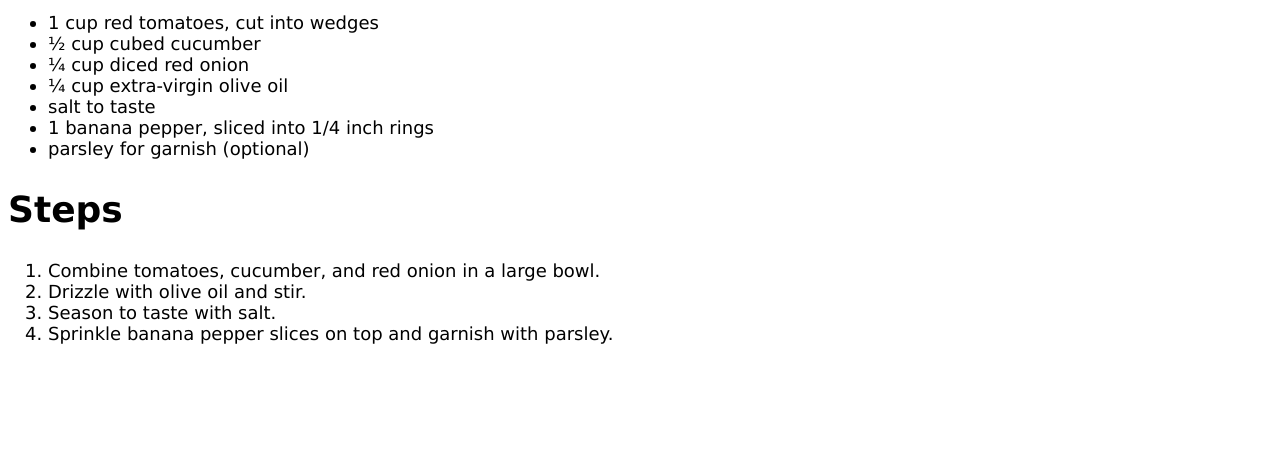
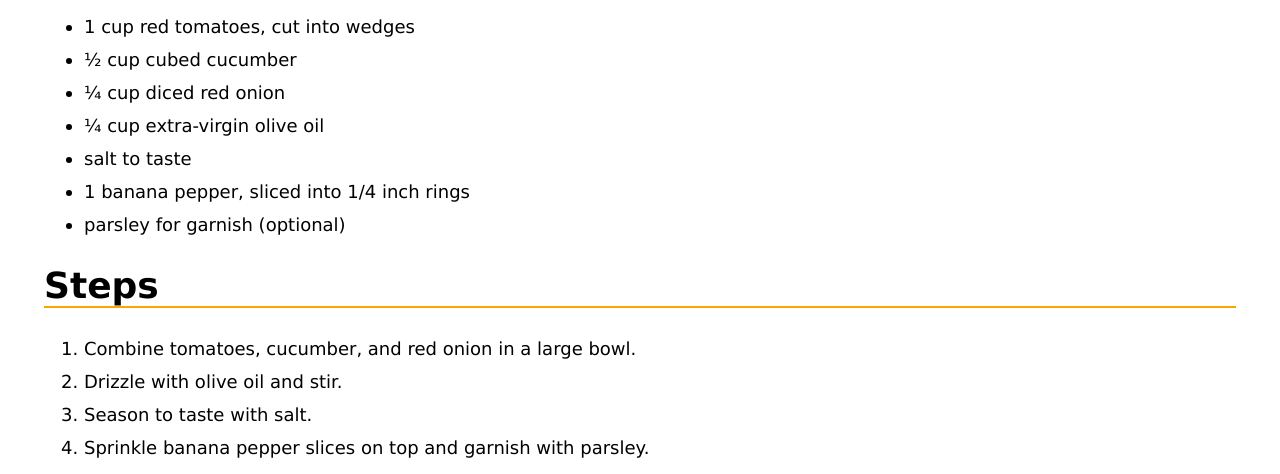
Before and after one commit to dgomola314/odin-recipes, a plain HTML site: page recipes/salad.html in a window 1280 px wide. Shown: the part 685-1159 px from the top of the page. Before the commit the page ends 1045 px from the top, so only its background shows below. Drawn offline with Linux system fonts and the light colour scheme.

Commit message:
Add margins, paddings and borders

```diff
--- a/style.css
+++ b/style.css
@@ -1,5 +1,6 @@
 body {
     font-family: "Verdana", "Arial", sans-serif;
+    padding: 0 36px;
 }
 
 h1 {
@@ -10,11 +11,16 @@ h1 {
 
 h2 {
     font-size: 36px;
+    border-bottom: 2px solid #ffa500;
 }
 
 p,
 li {
     font-size: 18px;
+}
+
+li {
+    margin-bottom: 12px;
 }
 
 a {
```
